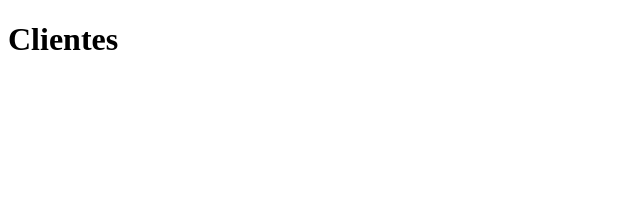
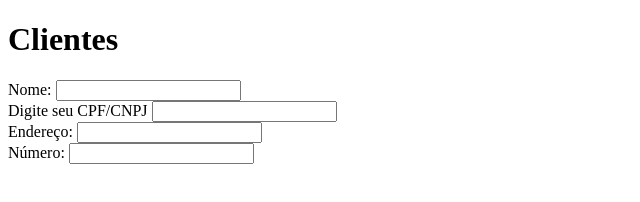
Before and after one commit to techdump2024/aluguel-de-cacamba, a plain HTML site: page clientes.html in a window 1280 px wide. Shown: the whole page, without its empty margins (0-640 px from the left). Drawn offline with Linux system fonts and the light colour scheme.

Commit message:
clientes-page

```diff
--- a/clientes.html
+++ b/clientes.html
@@ -1,11 +1,32 @@
 <!DOCTYPE html>
 <html lang="en">
-<head>
-    <meta charset="UTF-8">
-    <meta name="viewport" content="width=device-width, initial-scale=1.0">
+  <head>
+    <meta charset="UTF-8" />
+    <meta name="viewport" content="width=device-width, initial-scale=1.0" />
     <title>Clientes</title>
-</head>
-<body>
-    <h1>Clientes</h1>
-</body>
+    <link rel="stylesheet" href="css/clientes.css">
+  </head>
+  <body>
+    <!--Topo da página-->
+    <div class="h1">
+      <h1>Clientes</h1>
+    </div>
+    <!--Campos-->
+    <div>
+      <label>Nome:</label>
+      <input type="text" />
+    </div>
+    <div>
+        <label for="cpf-cnpj">Digite seu CPF/CNPJ</label>
+        <input type="number" name="cpf-cnpj">
+    </div>
+    <div>
+        <label>Endereço:</label>
+        <input type="text">
+    </div>
+    <div>
+        <label for="numero">Número:</label>
+        <input type="number">
+    </div>
+  </body>
 </html>
```
